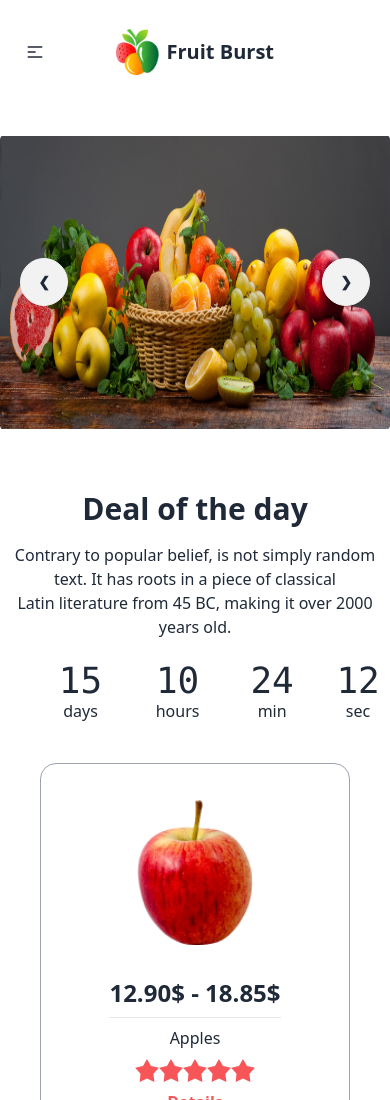
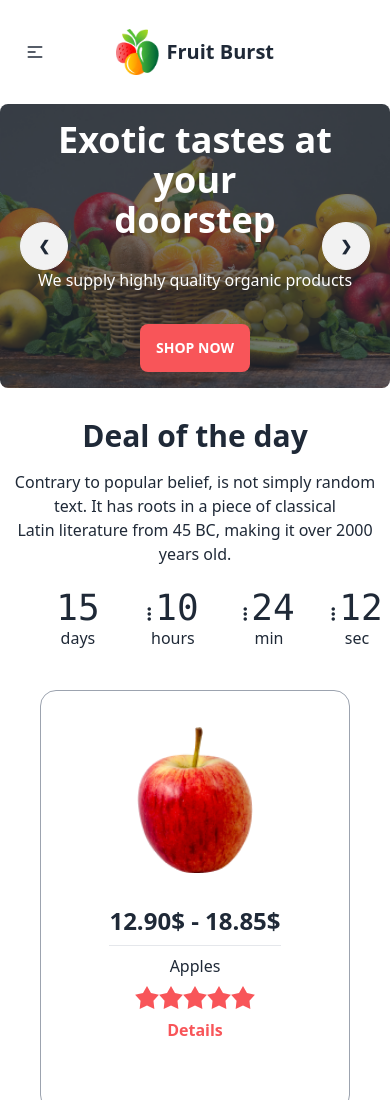
Before and after one commit to amir811537/online-food-court, a plain HTML site: page index.html in a window 390 px wide. Shown: the top 1100 px of the page. Drawn offline with nearby package versions, Linux system fonts and the light colour scheme; grey boxes are pictures that could not be loaded.

Commit message:
slider section added

```diff
--- a/index.html
+++ b/index.html
@@ -88,62 +88,71 @@
 
     <!-- banner section -->
 
-    <section class="py-8">
-
-
-      <div class="carousel w-full">
+    <div class="carousel rounded-lg lg:mt-14 w-full">
       <div id="slide1" class="carousel-item relative w-full">
-          <div class="absolute  text-white font-extrabold text-center">
-
-
-
-
-            <!-- <div class="w-full left-10 ">
-        <h1 class="mb-5 text-5xl font-bold">Exotic tastes at your <br> doorstep</h1>
-        <p class="mb-5">we supply highly quality organic products</p>
-        <button class="btn btn-primary">Shop Now</button>
-      </div> -->
-
-
-
-
-
-
-
-
-
+        <div class="hero lg:h-[600px]" style="background-image: url('images/banner1.png');">
+          <div class="hero-overlay bg-opacity-60"></div>
+          <div class="hero-content text-center text-neutral-content">
+            <div class="max-w-md">
+              <h1 class="mb-7 text-4xl lg:text-4xl font-extrabold text-white">Exotic tastes at your <br> doorstep</h1>
+              <p class="mb-8 font-medium text-white">We supply highly quality organic products</p>
+              <button class="btn bg-[#F85559] hover:btn-ghost lg:hover:text-black border-none text-white font-extrabold">Shop Now</button>
             </div>
-          <img src="images/banner1.png" class="w-full" />
+          </div>
+        </div>
         <div class="absolute flex justify-between transform -translate-y-1/2 left-5 right-5 top-1/2">
           <a href="#slide4" class="btn btn-circle">❮</a>
           <a href="#slide2" class="btn btn-circle">❯</a>
         </div>
       </div>
       <div id="slide2" class="carousel-item relative w-full">
-          <img src="images/banner2.png" class="w-full" />
+        <div class="hero lg:h-[600px]" style="background-image: url('images/banner2.png');">
+          <div class="hero-overlay bg-opacity-60"></div>
+          <div class="hero-content text-center text-neutral-content">
+            <div class="max-w-md">
+              <h1 class="mb-7 text-4xl lg:text-4xl font-extrabold text-white">Exotic tastes at your <br> doorstep</h1>
+              <p class="mb-8 font-medium text-white">We supply highly quality organic products</p>
+              <button class="btn bg-[#F85559] hover:btn-ghost lg:hover:text-black border-none text-white font-extrabold">Shop Now</button>
+            </div>
+          </div>
+        </div>
         <div class="absolute flex justify-between transform -translate-y-1/2 left-5 right-5 top-1/2">
           <a href="#slide1" class="btn btn-circle">❮</a>
           <a href="#slide3" class="btn btn-circle">❯</a>
         </div>
       </div>
       <div id="slide3" class="carousel-item relative w-full">
-          <img src="images/banner3.png" class="w-full" />
+        <div class="hero lg:h-[600px]" style="background-image: url(images/banner3.png);">
+          <div class="hero-overlay bg-opacity-60"></div>
+          <div class="hero-content text-center text-neutral-content">
+            <div class="max-w-md">
+              <h1 class="mb-7 text-4xl lg:text-4xl font-extrabold text-white">Exotic tastes at your <br> doorstep</h1>
+              <p class="mb-8 font-medium text-white">We supply highly quality organic products</p>
+              <button class="btn bg-[#F85559] hover:btn-ghost lg:hover:text-black border-none text-white font-extrabold">Shop Now</button>
+            </div>
+          </div>
+        </div>
         <div class="absolute flex justify-between transform -translate-y-1/2 left-5 right-5 top-1/2">
           <a href="#slide2" class="btn btn-circle">❮</a>
           <a href="#slide4" class="btn btn-circle">❯</a>
         </div>
       </div>
       <div id="slide4" class="carousel-item relative w-full">
-          <img src="images/banner4.png" class="w-full" />
+        <div class="hero lg:h-[600px]" style="background-image: url('images/banner4.png');">
+          <div class="hero-overlay bg-opacity-60"></div>
+          <div class="hero-content text-center text-neutral-content">
+            <div class="max-w-md">
+              <h1 class="mb-7 text-4xl lg:text-4xl font-extrabold text-white">Exotic tastes at your <br> doorstep</h1>
+              <p class="mb-8 font-medium text-white">We supply highly quality organic products</p>
+              <button class="btn bg-[#F85559] hover:btn-ghost lg:hover:text-black border-none text-white font-extrabold">Shop Now</button>
+            </div>
+          </div>
+        </div>
         <div class="absolute flex justify-between transform -translate-y-1/2 left-5 right-5 top-1/2">
           <a href="#slide3" class="btn btn-circle">❮</a>
           <a href="#slide1" class="btn btn-circle">❯</a>
         </div>
       </div>
-      </div>
-
-
-    </section>
 
 
 
@@ -171,24 +180,28 @@
 
           <div class="flex gap-5 text-center pl-11">
             <div>
+
               <span class="countdown font-mono text-4xl">
                 <span style="--value:15;"></span>
               </span>
               days
             </div>
             <div>
+              <i class="fa-solid fa-ellipsis-vertical"></i>
               <span class="countdown font-mono text-4xl">
                 <span style="--value:10;"></span>
               </span>
               hours
             </div>
             <div>
+              <i class="fa-solid fa-ellipsis-vertical"></i>
               <span class="countdown font-mono text-4xl">
                 <span style="--value:24;"></span>
               </span>
               min
             </div>
             <div>
+              <i class="fa-solid fa-ellipsis-vertical"></i>
               <span class="countdown font-mono text-4xl">
                 <span style="--value:12;"></span>
               </span>
```
Lines whose indentation alone changed are shown as unchanged.
